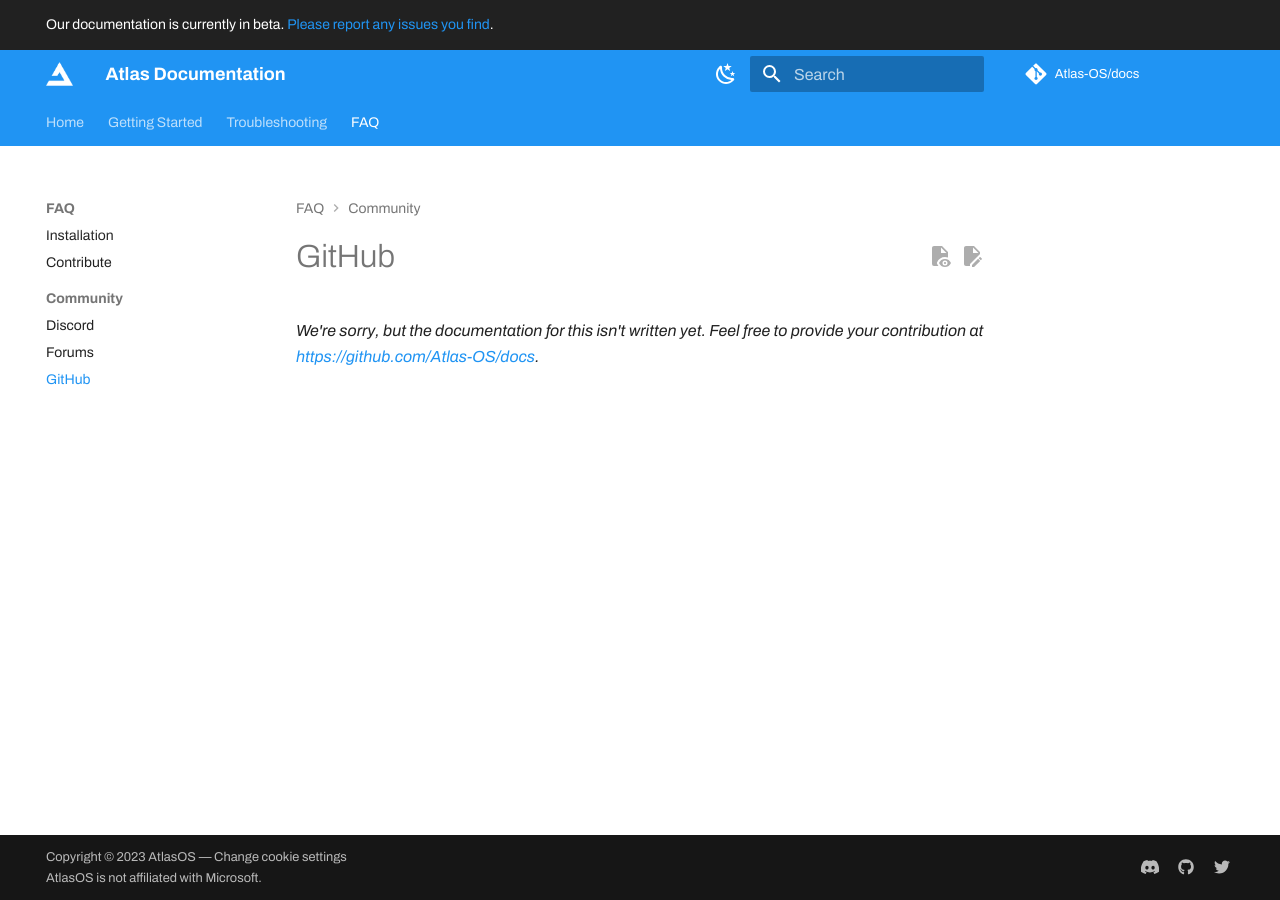
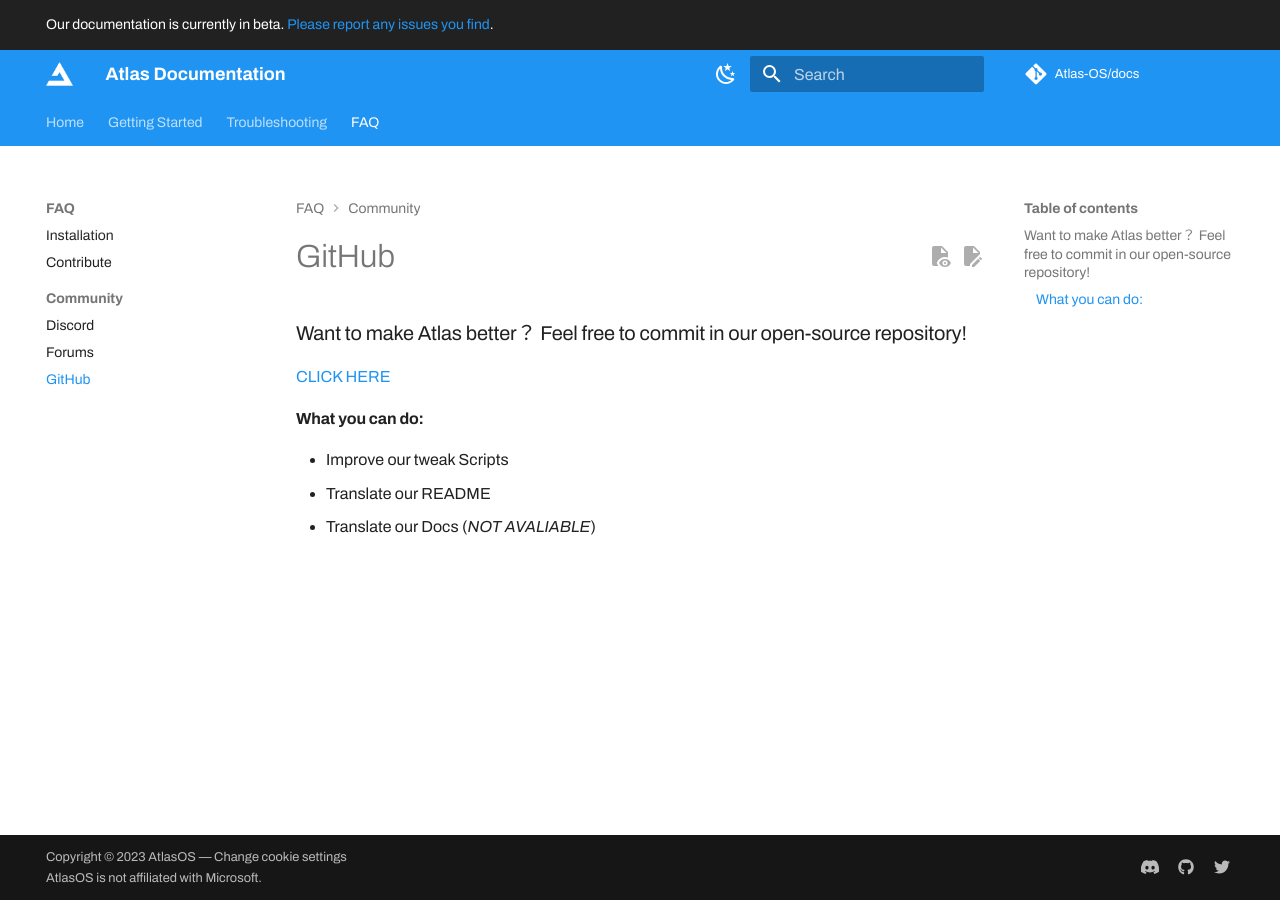
Before and after one commit to Atlas-OS/docs, an MkDocs documentation site: the page built from docs/FAQ/Community/GitHub.md, in a window 1280 px wide. Built offline with MkDocs 1.6.1 and Material for MkDocs 9.7.7, drawn with Linux system fonts in a browser that asks for light colours; some web fonts are replaced; plug-ins that fetch from the network failed and are left out; comment, search, counter and statistics services are not loaded.

Commit message:
Update GitHub.md
Signed-off-by: PencilNavigator <85282140+PencilNavigator@users.noreply.github.com>

```diff
--- a/docs/FAQ/Community/GitHub.md
+++ b/docs/FAQ/Community/GitHub.md
@@ -1 +1,8 @@
-*We're sorry, but the documentation for this isn't written yet. Feel free to provide your contribution at [https://github.com/Atlas-OS/docs](https://github.com/Atlas-OS/docs).*
+### Want to make Atlas better？ Feel free to commit in our open-source repository!
+
+[CLICK HERE](https://github.com/Atlas-OS/Atlas)
+
+#### What you can do:
+- Improve our tweak Scripts
+- Translate our README
+- Translate our Docs (_NOT AVALIABLE_)
```
